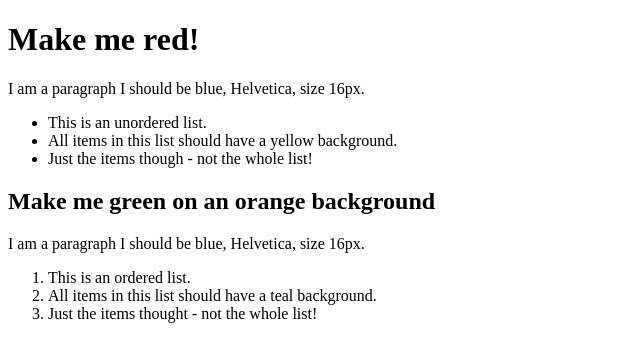
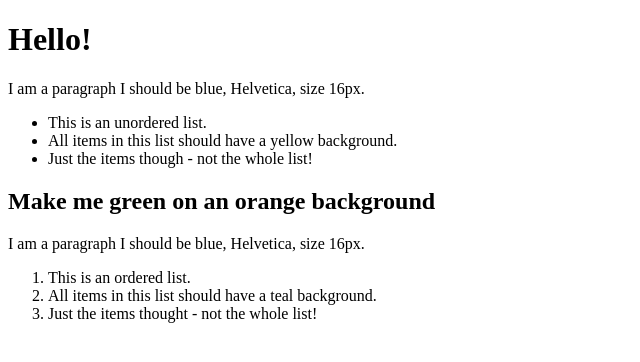
Before and after one commit to rosiero/first_site, a plain HTML site: page index.html in a window 1280 px wide. Shown: the whole page, without its empty margins (0-640 px from the left). Drawn offline with Linux system fonts and the light colour scheme.

Commit message:
Update 9.12.

```diff
--- a/index.html
+++ b/index.html
@@ -1,10 +1,10 @@
 <!DOCTYPE html>
 <html>
     <head>
-        <title>CSS Exercises 1</title>
+        <title>Rosie Test Site</title>
     </head>
     <body>
-        <h1>Make me red!</h1>
+        <h1>Hello!</h1>
 
         <p>I am a paragraph I should be blue, Helvetica, size 16px.</p>
 
```
